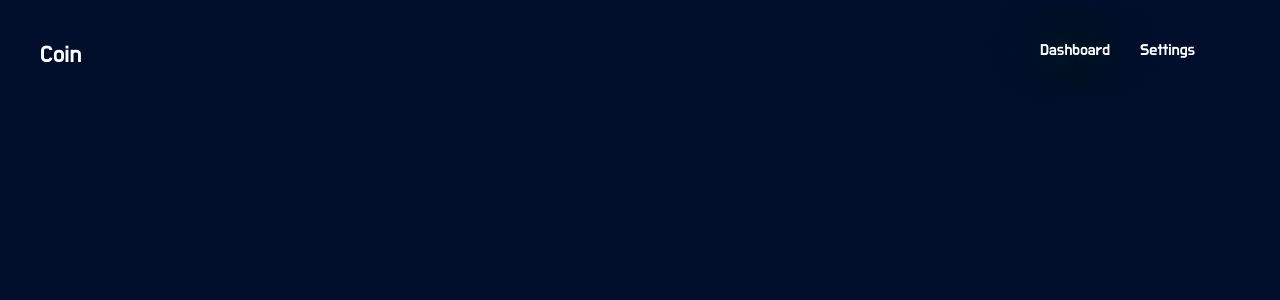
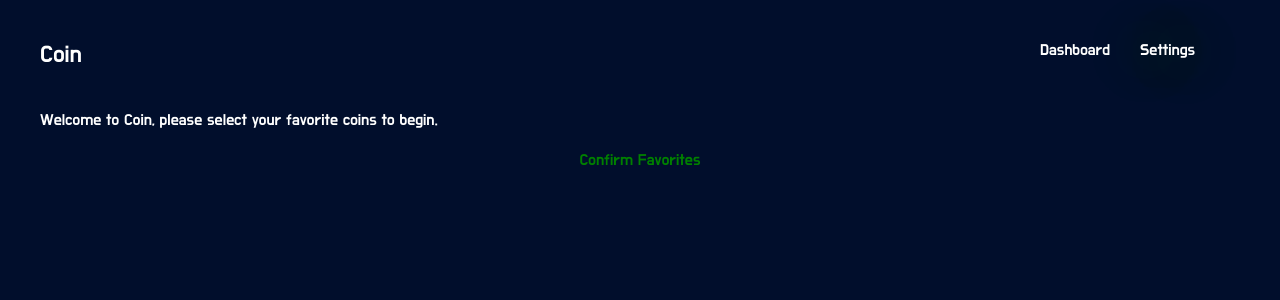
Before and after one commit to bittricky/dashboard, a React (Create React App) app: page / in a window 1280 px wide. Shown: the top 300 px of the page. Built offline with nearby package versions, Linux system fonts and the light colour scheme.

Commit message:
Settings page local storage

```diff
--- a/src/App.js
+++ b/src/App.js
@@ -2,8 +2,9 @@
 
 import AppLayout from './AppLayout';
 import {AppProvider} from './AppProvider';
+import AppBar from './AppBar';
 
-import AppBar from './components/AppBar';
+import Settings from './Settings';
 
 
 function App() {
@@ -11,6 +12,7 @@
     <AppLayout>
       <AppProvider>
         <AppBar />
+        <Settings />
       </AppProvider>
     </AppLayout>
   );
--- a/src/components/AppBar.js
+++ b/src/AppBar.js
@@ -1,7 +1,7 @@
 import React from 'react';
 import styled, {css} from 'styled-components';
 
-import {AppContext} from '../AppProvider';
+import {AppContext} from './AppProvider';
 
 const Logo = styled.div`
   font-size: 1.5em;
--- a/src/AppProvider.js
+++ b/src/AppProvider.js
@@ -7,8 +7,31 @@
     super(props);
     this.state = {
       page: 'dashboard',
-      setPage: this.setPage
+      ...this.savedSettings(),
+      setPage: this.setPage,
+      confirmFavorites: this.confirmFavorites
     }
+  }
+
+  confirmFavorites = () => {
+    this.setState({
+      firstVisit: false,
+      page: 'dashboard'
+    });
+
+    //localStorage.setItem('coin', {})
+  }
+
+  savedSettings() {
+    let data = JSON.parse(localStorage.getItem('coin'));
+    if (!data) {
+      return {
+        page: 'settings',
+        firstVisit: true
+      }
+    }
+
+    return {};
   }
 
   setPage = page => this.setState({ page })
--- /dev/null
+++ b/src/Settings/ConfirmButton.js
@@ -0,0 +1,30 @@
+import React from 'react';
+import styled from 'styled-components';
+
+import {AppContext} from '../AppProvider';
+
+const ConfirmButtonStyled = styled.div`
+  margin: 20px;
+  color: green;
+  cursor: pointer;
+`;
+
+const CenterDiv = styled.div`
+  display: grid;
+  justify-content: center;
+`;
+
+export default function() {
+  return (
+    <AppContext.Consumer>
+      {
+        ({confirmFavorites}) =>
+          <CenterDiv>
+            <ConfirmButtonStyled onClick={confirmFavorites}>
+              Confirm Favorites
+            </ConfirmButtonStyled>
+          </CenterDiv>
+      }
+    </AppContext.Consumer>
+  )
+}
--- /dev/null
+++ b/src/Settings/WelcomeMessage.js
@@ -0,0 +1,13 @@
+import React from 'react';
+import {AppContext} from '../AppProvider';
+
+export default function ({firstVisit}) {
+  return (
+    <AppContext.Consumer>
+      {
+        ({firstVisit}) =>
+          firstVisit ? <div> Welcome to Coin, please select your favorite coins to begin.{' '} </div> : null
+      }
+    </AppContext.Consumer>
+  )
+}
--- /dev/null
+++ b/src/Settings/index.js
@@ -0,0 +1,10 @@
+import React from 'react';
+import WelcomeMessage from './WelcomeMessage';
+import ConfirmButton from './ConfirmButton';
+
+export default function() {
+  return <div>
+    <WelcomeMessage />
+    <ConfirmButton />
+  </div>
+}
```
